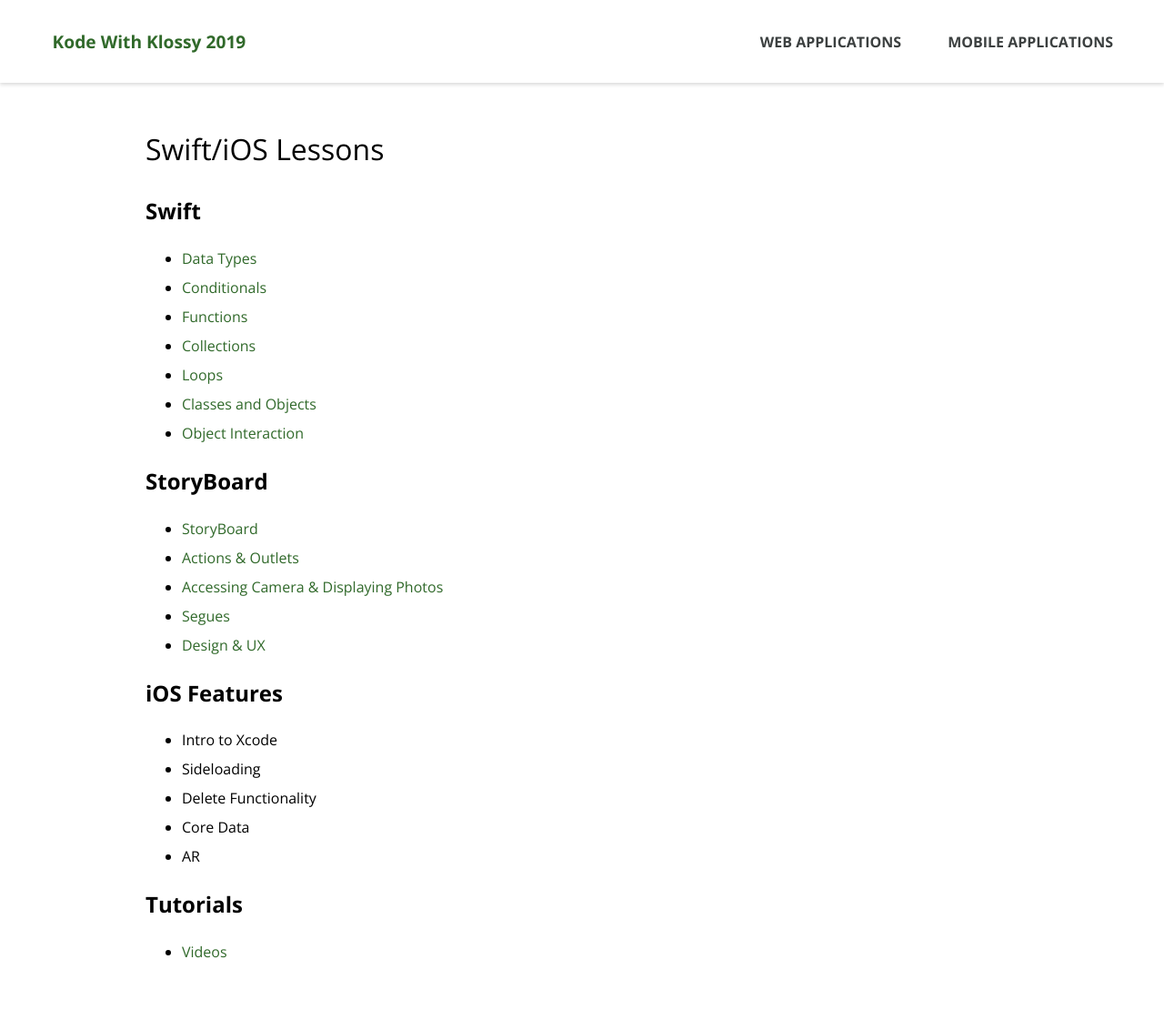
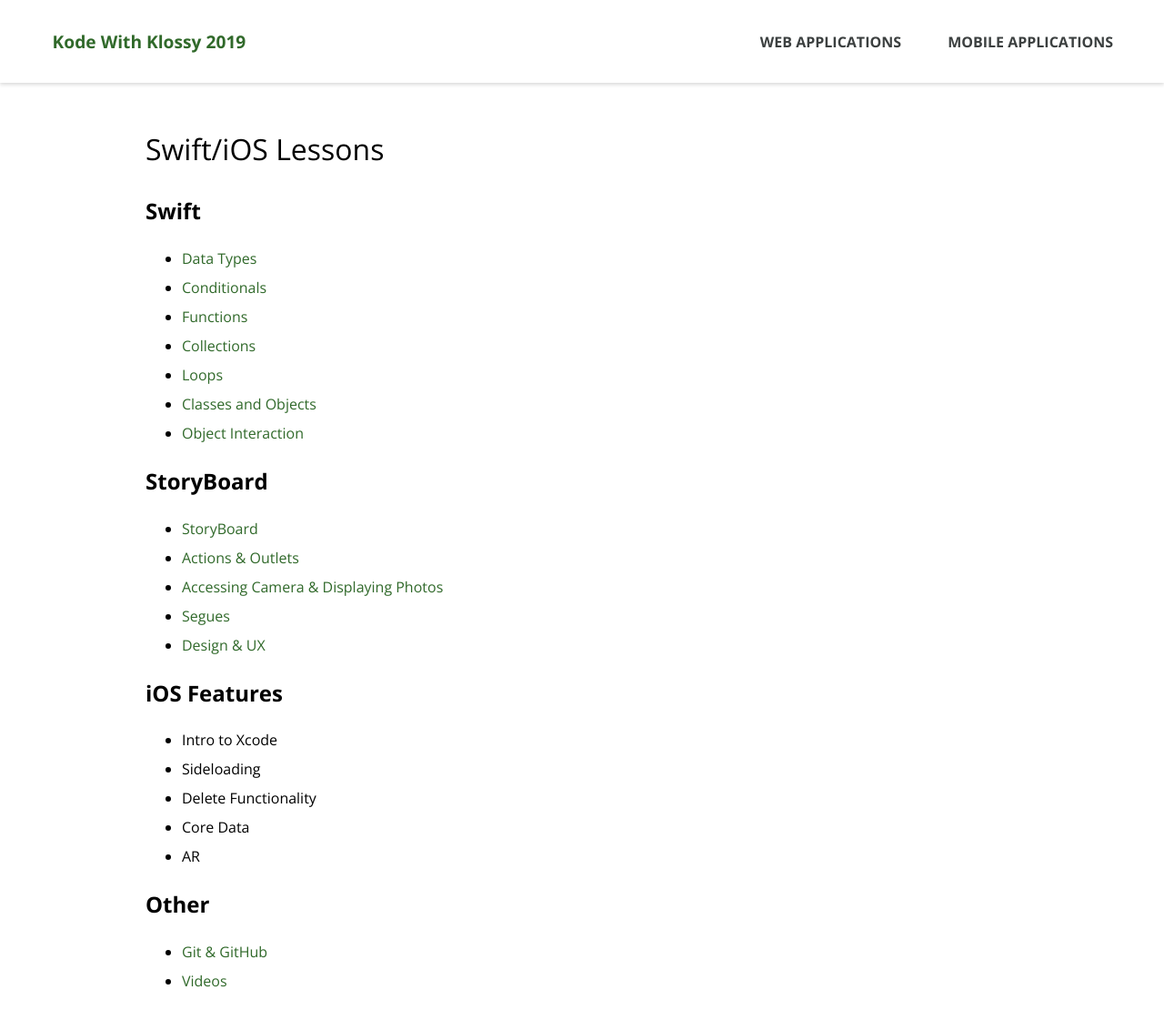
Before and after one commit to ameseee/kwk-curriculum-site, a Jekyll site: the page built from swift-ios/lessons/index.md, in a window 1280 px wide. Shown: the top 1110 px of the page at 91% size. Built offline with Jekyll 4.4.1, drawn with Linux system fonts in a browser that asks for light colours; nearby versions of some CDN libraries; grey boxes are pictures that could not be loaded.

Commit message:
Add link for Git & GitHub lesson

```diff
--- a/swift-ios/lessons/index.md
+++ b/swift-ios/lessons/index.md
@@ -28,6 +28,7 @@
 - Core Data
 - AR
 
-## Tutorials
+## Other
 
+- [Git & GitHub]({{ site.url }}/swift-ios/lessons/git-github)
 - [Videos]({{ site.url }}/swift-ios/lessons/videos)
```
